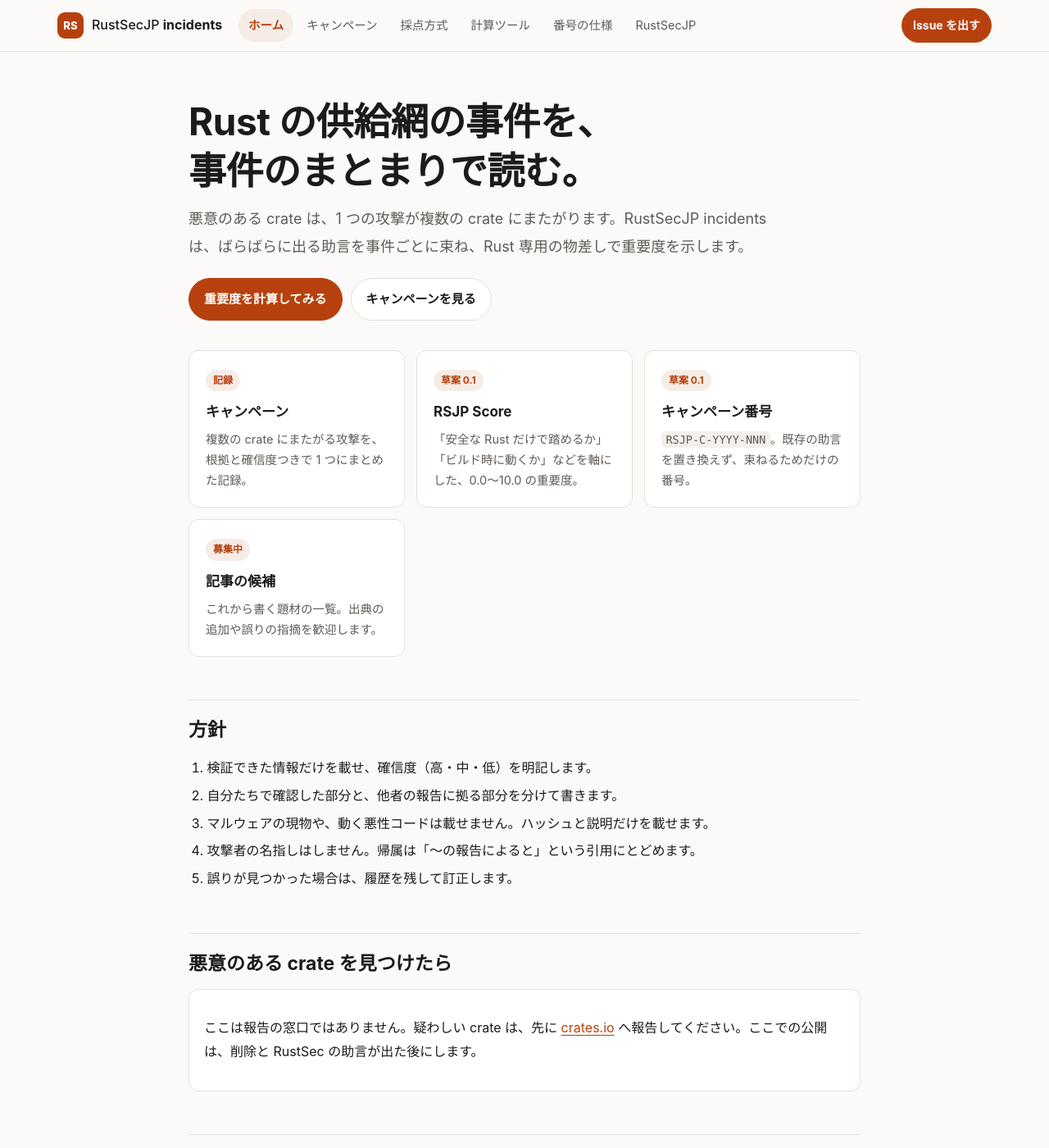
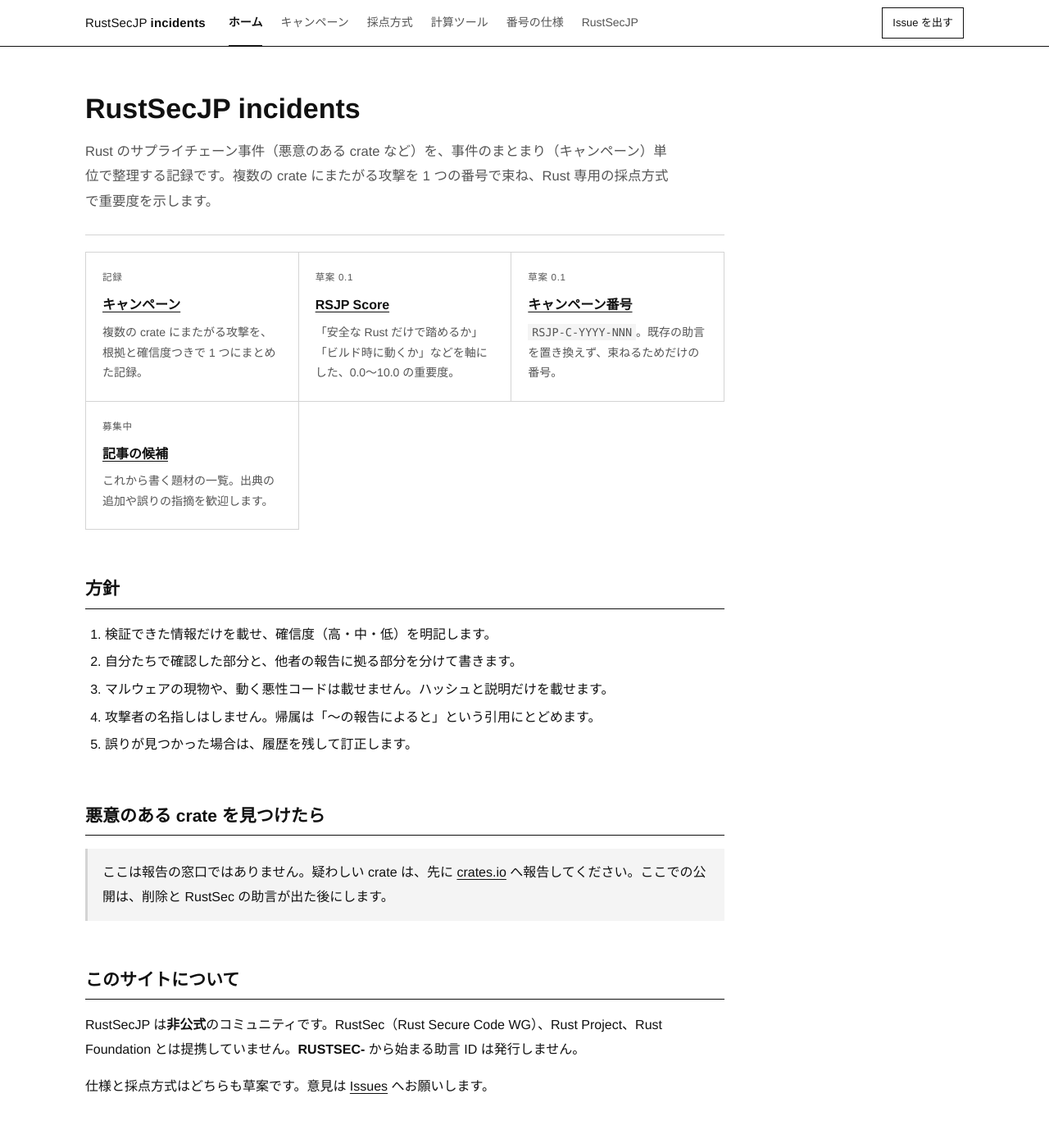
Before and after one commit to RustSecJP/incidents, a Jekyll site: the page built from index.md, in a window 1280 px wide and 1400 px high. Shown: the whole window at 82% size. Built offline with Jekyll 4.4.1, drawn with Linux system fonts in a browser that asks for light colours.

Commit message:
配色を白黒にし、体裁を簡素にする

```diff
--- a/assets/site.css
+++ b/assets/site.css
@@ -1,84 +1,126 @@
-:root{--bg:#fbfaf8;--panel:#fff;--ink:#1d1b19;--sub:#5f5a55;--line:#e6e1da;--acc:#b7410e;--acc-ink:#fff;--soft:#f6ece6;--code:#f3f0eb;--r:12px}
-@media(prefers-color-scheme:dark){:root{--bg:#161412;--panel:#1f1c19;--ink:#f1ede8;--sub:#b0a89f;--line:#35302b;--acc:#ff8a57;--acc-ink:#1a1210;--soft:#2b211c;--code:#2a2622}}
+:root{--bg:#fff;--panel:#fff;--ink:#111;--sub:#555;--line:#d4d4d4;--rule:#111;--soft:#f4f4f4;--code:#f4f4f4;--acc:#111;--acc-ink:#fff}
+@media(prefers-color-scheme:dark){:root{--bg:#0e0e0e;--panel:#0e0e0e;--ink:#f2f2f2;--sub:#a6a6a6;--line:#3a3a3a;--rule:#f2f2f2;--soft:#1c1c1c;--code:#1c1c1c;--acc:#f2f2f2;--acc-ink:#0e0e0e}}
 *{box-sizing:border-box}
-html{scroll-behavior:smooth;scroll-padding-top:84px}
-body{margin:0;background:var(--bg);color:var(--ink);font:16px/1.85 -apple-system,BlinkMacSystemFont,"Hiragino Sans","Noto Sans JP","Yu Gothic UI",Meiryo,sans-serif;-webkit-font-smoothing:antialiased}
-a{color:var(--acc);text-underline-offset:3px}
-a:focus-visible,button:focus-visible,select:focus-visible{outline:3px solid var(--acc);outline-offset:2px;border-radius:6px}
-.skip{position:absolute;left:-999px}.skip:focus{left:12px;top:12px;background:var(--panel);padding:8px 12px;z-index:9}
-.top{position:sticky;top:0;z-index:5;background:color-mix(in srgb,var(--bg) 88%,transparent);backdrop-filter:blur(10px);border-bottom:1px solid var(--line)}
-.top-in{max-width:1180px;margin:0 auto;padding:10px 20px;display:flex;align-items:center;gap:20px}
-.brand{display:flex;align-items:center;gap:10px;color:var(--ink);text-decoration:none;font-weight:500;white-space:nowrap}
+html{scroll-behavior:smooth;scroll-padding-top:76px}
+body{margin:0;background:var(--bg);color:var(--ink);font:16px/1.85 "Helvetica Neue",Arial,"Hiragino Kaku Gothic ProN","Hiragino Sans","Noto Sans JP","Yu Gothic",Meiryo,sans-serif;-webkit-font-smoothing:antialiased}
+a{color:var(--ink);text-decoration:underline;text-decoration-thickness:1px;text-underline-offset:3px}
+a:hover{text-decoration-thickness:2px}
+a:focus-visible,button:focus-visible,select:focus-visible,summary:focus-visible{outline:2px solid var(--ink);outline-offset:2px}
+.skip{position:absolute;left:-999px}.skip:focus{left:12px;top:12px;background:var(--bg);padding:8px 12px;z-index:9;border:1px solid var(--rule)}
+/* ヘッダー */
+.top{position:sticky;top:0;z-index:5;background:var(--bg);border-bottom:1px solid var(--rule)}
+.top-in{max-width:1120px;margin:0 auto;padding:0 24px;min-height:56px;display:flex;align-items:center;gap:28px}
+.brand{display:flex;align-items:baseline;gap:8px;color:var(--ink);text-decoration:none;font-size:15px;white-space:nowrap;letter-spacing:.01em}
 .brand b{font-weight:700}
-.brand-mark{display:grid;place-items:center;width:32px;height:32px;border-radius:9px;background:var(--acc);color:var(--acc-ink);font-weight:800;font-size:13px;letter-spacing:.02em}
-.nav{display:flex;gap:4px;flex:1;overflow-x:auto;scrollbar-width:none}
+.brand-mark{display:none}
+.nav{display:flex;gap:22px;flex:1;overflow-x:auto;scrollbar-width:none;align-self:stretch}
 .nav::-webkit-scrollbar{display:none}
-.nav a{padding:7px 12px;border-radius:999px;color:var(--sub);text-decoration:none;font-size:14.5px;white-space:nowrap}
-.nav a:hover{background:var(--soft);color:var(--ink)}
-.nav a[aria-current]{background:var(--soft);color:var(--acc);font-weight:700}
-.gh{padding:8px 14px;border-radius:999px;background:var(--acc);color:var(--acc-ink);text-decoration:none;font-size:14px;font-weight:700;white-space:nowrap}
-.wrap{max-width:1180px;margin:0 auto;padding:36px 20px 64px;display:grid;grid-template-columns:minmax(0,1fr);gap:48px}
-.wrap.has-toc{grid-template-columns:minmax(0,1fr) 220px}
-.doc{max-width:820px;width:100%;margin:0 auto}
-.wrap.wide .doc{max-width:1040px}
-.doc h1{font-size:clamp(28px,4vw,38px);line-height:1.3;margin:0 0 16px;letter-spacing:-.01em}
-.doc h2{font-size:23px;line-height:1.4;margin:52px 0 14px;padding-top:20px;border-top:1px solid var(--line)}
-.doc h3{font-size:18px;margin:32px 0 10px}
-.doc p,.doc li{color:var(--ink)}
-.doc ul,.doc ol{padding-left:1.4em}
+.nav a{display:flex;align-items:center;color:var(--sub);text-decoration:none;font-size:14px;white-space:nowrap;border-bottom:2px solid transparent;margin-bottom:-1px}
+.nav a:hover{color:var(--ink)}
+.nav a[aria-current]{color:var(--ink);font-weight:700;border-bottom-color:var(--rule)}
+.gh,.lang{padding:6px 12px;border:1px solid var(--rule);color:var(--ink);text-decoration:none;font-size:13px;white-space:nowrap;background:var(--bg)}
+.gh:hover,.lang:hover{background:var(--ink);color:var(--bg)}
+/* 本文 */
+.wrap{max-width:1120px;margin:0 auto;padding:44px 24px 72px;display:grid;grid-template-columns:minmax(0,1fr);gap:56px}
+.wrap.has-toc{grid-template-columns:minmax(0,1fr) 210px}
+.doc{max-width:780px;width:100%}
+.wrap.wide .doc{max-width:1072px}
+.doc h1{font-size:30px;line-height:1.4;margin:0 0 20px;font-weight:700;letter-spacing:0}
+.doc h2{font-size:21px;line-height:1.5;margin:56px 0 16px;padding-bottom:8px;border-bottom:1px solid var(--rule);font-weight:700}
+.doc h3{font-size:17px;margin:34px 0 10px;font-weight:700}
+.doc h4{font-size:15px;margin:26px 0 8px;font-weight:700}
+.doc ul,.doc ol{padding-left:1.5em}
 .doc li{margin:4px 0}
-.doc code{background:var(--code);padding:.15em .4em;border-radius:6px;font:13.5px/1.6 ui-monospace,SFMono-Regular,Menlo,monospace}
-.doc pre{background:var(--code);padding:16px 18px;border-radius:var(--r);overflow-x:auto;line-height:1.6}
+.doc code{background:var(--code);padding:.12em .36em;font:13.5px/1.6 ui-monospace,SFMono-Regular,Menlo,Consolas,monospace}
+.doc pre{background:var(--code);padding:16px 18px;overflow-x:auto;line-height:1.6;border-left:2px solid var(--rule)}
 .doc pre code{background:none;padding:0}
-.doc blockquote{margin:20px 0;padding:14px 18px;background:var(--soft);border-left:4px solid var(--acc);border-radius:0 var(--r) var(--r) 0}
+.doc blockquote{margin:20px 0;padding:12px 18px;border:1px solid var(--line);border-left:3px solid var(--rule);background:var(--bg)}
 .doc blockquote p{margin:0}
 .doc table{display:block;overflow-x:auto;border-collapse:collapse;width:100%;margin:18px 0;font-size:14.5px}
-.doc th,.doc td{padding:10px 14px;border-bottom:1px solid var(--line);text-align:left;vertical-align:top}
-.doc th{background:var(--soft);font-weight:700;white-space:nowrap}
-.doc tr:hover td{background:color-mix(in srgb,var(--soft) 45%,transparent)}
-.edit{margin-top:56px;font-size:14px}
-.toc{position:sticky;top:84px;align-self:start;font-size:14px;max-height:calc(100vh - 110px);overflow:auto}
-.toc p{margin:0 0 8px;font-weight:700;color:var(--sub);font-size:12.5px}
+.doc th,.doc td{padding:9px 14px;border-bottom:1px solid var(--line);text-align:left;vertical-align:top}
+.doc th{border-bottom:1px solid var(--rule);border-top:2px solid var(--rule);font-weight:700;white-space:nowrap}
+.doc img{max-width:100%;height:auto}
+.doc .footnotes{margin-top:48px;padding-top:16px;border-top:1px solid var(--line);font-size:14px;color:var(--sub)}
+.edit{margin-top:56px;font-size:13.5px;color:var(--sub)}
+/* 目次 */
+.toc{position:sticky;top:84px;align-self:start;font-size:13.5px;max-height:calc(100vh - 110px);overflow:auto}
+.toc p{margin:0 0 8px;font-weight:700;font-size:12px;letter-spacing:.06em;color:var(--sub)}
 .toc ol{list-style:none;margin:0;padding:0;border-left:1px solid var(--line)}
-.toc a{display:block;padding:5px 12px;margin-left:-1px;border-left:2px solid transparent;color:var(--sub);text-decoration:none;line-height:1.5}
+.toc a{display:block;padding:4px 12px;margin-left:-1px;border-left:2px solid transparent;color:var(--sub);text-decoration:none;line-height:1.5}
 .toc a:hover{color:var(--ink)}
-.toc a.on{color:var(--acc);border-left-color:var(--acc);font-weight:700}
-@media(max-width:1080px){.wrap.has-toc{grid-template-columns:minmax(0,1fr)}.toc{display:none}}
-@media(max-width:720px){.top-in{flex-wrap:wrap;gap:8px 12px}.nav{order:3;flex-basis:100%}.gh{margin-left:auto}.wrap{padding-top:24px}}
-.foot{border-top:1px solid var(--line);padding:28px 20px 40px;text-align:center;color:var(--sub);font-size:14px}
+.toc a.on{color:var(--ink);border-left-color:var(--rule);font-weight:700}
+@media(max-width:1040px){.wrap.has-toc{grid-template-columns:minmax(0,1fr)}.toc{display:none}}
+@media(max-width:720px){.top-in{flex-wrap:wrap;gap:0 16px;padding-top:8px}.nav{order:3;flex-basis:100%;min-height:40px}.gh,.lang{margin-left:auto}.wrap{padding-top:28px}}
+.foot{border-top:1px solid var(--rule);padding:28px 24px 44px;color:var(--sub);font-size:13.5px;max-width:1120px;margin:0 auto}
 .foot p{margin:4px 0}
-/* ホーム */
-.hero{padding:20px 0 8px}
-.hero h1{font-size:clamp(30px,5vw,46px);margin-bottom:12px}
-.hero .lead{font-size:18px;color:var(--sub);max-width:40em;margin:0 0 22px}
-.btns{display:flex;flex-wrap:wrap;gap:10px}
-.btn{display:inline-block;padding:11px 18px;border-radius:999px;border:1px solid var(--line);background:var(--panel);color:var(--ink);text-decoration:none;font-weight:700;font-size:15px}
-.btn.pri{background:var(--acc);border-color:var(--acc);color:var(--acc-ink)}
-.btn:hover{border-color:var(--acc)}
-.cards{display:grid;grid-template-columns:repeat(auto-fit,minmax(230px,1fr));gap:14px;margin:28px 0 8px}
-.card{display:block;padding:20px;border:1px solid var(--line);border-radius:var(--r);background:var(--panel);color:var(--ink);text-decoration:none;transition:border-color .15s,transform .15s}
-.card:hover{border-color:var(--acc);transform:translateY(-2px)}
-.card h3{margin:0 0 6px;font-size:17px}
-.card p{margin:0;color:var(--sub);font-size:14.5px;line-height:1.7}
-.card .tag{display:inline-block;margin-bottom:10px;padding:2px 9px;border-radius:999px;background:var(--soft);color:var(--acc);font-size:12px;font-weight:700}
-.note{padding:16px 18px;border:1px solid var(--line);border-radius:var(--r);background:var(--panel)}
-.empty{padding:28px;border:1px dashed var(--line);border-radius:var(--r);text-align:center;color:var(--sub)}
+/* トップ */
+.hero{padding:8px 0 4px;border-bottom:1px solid var(--line);margin-bottom:8px}
+.hero h1{font-size:34px;margin-bottom:12px}
+.hero .lead{font-size:16.5px;color:var(--sub);max-width:44em;margin:0 0 22px}
+.badge-un{display:inline-block;margin-bottom:14px;padding:2px 8px;border:1px solid var(--rule);font-size:12px;letter-spacing:.04em}
+.btns{display:flex;flex-wrap:wrap;gap:10px;margin-bottom:28px}
+.btn{display:inline-block;padding:9px 18px;border:1px solid var(--rule);background:var(--bg);color:var(--ink);text-decoration:none;font-size:14.5px}
+.btn.pri{background:var(--ink);color:var(--bg)}
+.btn:hover{background:var(--ink);color:var(--bg)}
+.btn.pri:hover{background:var(--bg);color:var(--ink)}
+.cards{display:grid;grid-template-columns:repeat(auto-fit,minmax(240px,1fr));gap:0;margin:20px 0 8px;border-top:1px solid var(--line);border-left:1px solid var(--line)}
+.card{display:block;padding:20px 20px 22px;border-right:1px solid var(--line);border-bottom:1px solid var(--line);background:var(--bg);color:var(--ink);text-decoration:none}
+.card:hover{background:var(--soft)}
+.card h3{margin:0 0 6px;font-size:16px;font-weight:700;text-decoration:underline;text-decoration-thickness:1px;text-underline-offset:3px}
+.card p{margin:0;color:var(--sub);font-size:14px;line-height:1.75}
+.card .tag{display:block;margin-bottom:8px;font-size:11.5px;letter-spacing:.06em;color:var(--sub)}
+.card .orig{display:block;margin-top:8px;font-size:12.5px;color:var(--sub)}
+.note{padding:14px 18px;border:1px solid var(--line);border-left:3px solid var(--rule)}
+.note>:first-child{margin-top:0}.note>:last-child{margin-bottom:0}
+.empty{padding:26px;border:1px solid var(--line);color:var(--sub)}
+.empty>:first-child{margin-top:0}.empty>:last-child{margin-bottom:0}
+.sec-h{display:flex;align-items:baseline;justify-content:space-between;gap:12px;flex-wrap:wrap}
 /* 計算ツール */
-.calc{display:grid;grid-template-columns:minmax(0,1fr) 320px;gap:24px;align-items:start;margin-top:20px}
+.calc{display:grid;grid-template-columns:minmax(0,1fr) 320px;gap:32px;align-items:start;margin-top:24px}
 @media(max-width:860px){.calc{grid-template-columns:1fr}.result{position:static!important;order:-1}}
-.axes{display:grid;gap:12px}
-.axis{padding:14px 16px;border:1px solid var(--line);border-radius:var(--r);background:var(--panel)}
-.axis label{display:flex;justify-content:space-between;gap:8px;font-weight:700;font-size:15px;margin-bottom:8px}
-.axis label span{color:var(--sub);font:12.5px ui-monospace,Menlo,monospace}
-.axis select{width:100%;padding:10px 12px;border:1px solid var(--line);border-radius:9px;background:var(--bg);color:var(--ink);font:inherit;font-size:15px}
-.grp{margin:22px 0 2px;font-size:13px;font-weight:700;color:var(--sub)}
+.axes{display:grid;gap:0}
+.axis{padding:12px 0;border-bottom:1px solid var(--line)}
+.axis label{display:flex;justify-content:space-between;gap:8px;font-weight:700;font-size:14.5px;margin-bottom:6px}
+.axis label span{color:var(--sub);font:12.5px ui-monospace,Menlo,monospace;font-weight:400}
+.axis select{width:100%;padding:8px 10px;border:1px solid var(--rule);border-radius:0;background:var(--bg);color:var(--ink);font:inherit;font-size:14.5px}
+.grp{margin:26px 0 0;padding-bottom:6px;border-bottom:1px solid var(--rule);font-size:12px;font-weight:700;letter-spacing:.06em;color:var(--sub)}
 .grp:first-child{margin-top:0}
-.result{position:sticky;top:84px;padding:22px;border:1px solid var(--line);border-radius:var(--r);background:var(--panel)}
-.score{font-size:64px;font-weight:800;line-height:1;letter-spacing:-.03em}
-.band{display:inline-block;margin:10px 0 14px;padding:4px 12px;border-radius:999px;font-weight:700;font-size:14px;background:var(--soft);color:var(--acc)}
-.band[data-b="緊急"]{background:#b3261e;color:#fff}.band[data-b="高"]{background:#c8530a;color:#fff}.band[data-b="中"]{background:#8a6d00;color:#fff}.band[data-b="低"]{background:#3d6b4f;color:#fff}
-.vec{display:block;word-break:break-all;background:var(--code);padding:10px 12px;border-radius:9px;font:12.5px/1.6 ui-monospace,Menlo,monospace}
-.result button{margin-top:10px;width:100%;padding:10px;border-radius:9px;border:1px solid var(--line);background:var(--bg);color:var(--ink);font:inherit;font-weight:700;cursor:pointer}
-.result button:hover{border-color:var(--acc)}
-.steps{margin:14px 0 0;font-size:13px;color:var(--sub);line-height:1.7}
-@media(prefers-reduced-motion:reduce){html{scroll-behavior:auto}.card{transition:none}}
+.result{position:sticky;top:84px;padding:22px;border:1px solid var(--rule)}
+.score{font-size:60px;font-weight:700;line-height:1;letter-spacing:-.02em;font-variant-numeric:tabular-nums}
+.band{display:inline-block;margin:12px 0 14px;padding:2px 10px;border:1px solid var(--rule);font-weight:700;font-size:13.5px}
+.band[data-b="緊急"],.band[data-b="高"]{background:var(--ink);color:var(--bg)}
+.vec{display:block;word-break:break-all;background:var(--code);padding:10px 12px;font:12.5px/1.6 ui-monospace,Menlo,monospace}
+.result button{margin-top:10px;width:100%;padding:9px;border:1px solid var(--rule);border-radius:0;background:var(--bg);color:var(--ink);font:inherit;font-size:14px;cursor:pointer}
+.result button:hover{background:var(--ink);color:var(--bg)}
+.steps{margin:14px 0 0;font-size:12.5px;color:var(--sub);line-height:1.7}
+/* 翻訳 */
+.chapters{margin:0 0 32px;border:1px solid var(--line)}
+.chapters summary{display:flex;flex-wrap:wrap;gap:4px 12px;align-items:baseline;padding:10px 16px;cursor:pointer;font-size:13.5px;color:var(--sub)}
+.chapters summary b{color:var(--ink);font-size:14.5px}
+.chapters ol{margin:0;padding:8px 16px 14px 38px;columns:2;column-gap:28px;font-size:14px;border-top:1px solid var(--line)}
+.chapters li{break-inside:avoid}
+.chapters a[aria-current]{font-weight:700;text-decoration:none}
+@media(max-width:640px){.chapters ol{columns:1}}
+.pager{display:grid;grid-template-columns:1fr 1fr;gap:0;margin-top:56px;border:1px solid var(--line)}
+.pg{display:block;padding:14px 18px;text-decoration:none;color:var(--ink);font-weight:700;font-size:14.5px}
+.pg span{display:block;font-size:12px;font-weight:400;color:var(--sub)}
+.pg.next{text-align:right;grid-column:2;border-left:1px solid var(--line)}
+.pg:hover{background:var(--soft)}
+.credit{margin-top:28px;padding:14px 18px;border:1px solid var(--line);font-size:13px;line-height:1.75;color:var(--sub)}
+.credit b{color:var(--ink)}
+.credit p{margin:0 0 6px}.credit p:last-child{margin:0}
+.reco,.warning,.important,.example,.examplereco,.definition{margin:22px 0;padding:14px 18px;border:1px solid var(--line)}
+.reco{border-left:4px solid var(--rule)}
+.reco[type="Recommendation"]{border-left:4px double var(--rule)}
+.reco>.reco-h{display:flex;flex-wrap:wrap;gap:6px 10px;align-items:baseline;margin:0 0 8px;font-weight:700}
+.reco>.reco-h .kind{padding:0 8px;background:var(--ink);color:var(--bg);font-size:12.5px}
+.reco[type="Recommendation"]>.reco-h .kind{background:var(--bg);color:var(--ink);border:1px solid var(--rule)}
+.reco>.reco-h .rid{font:12.5px ui-monospace,Menlo,monospace;color:var(--sub);font-weight:400}
+.doc div.note{background:var(--soft);border:0;border-left:3px solid var(--line)}
+.warning,.important{border-left:4px solid var(--rule);background:var(--soft)}
+.reco>:last-child,.warning>:last-child,.important>:last-child,.example>:last-child,.examplereco>:last-child,.definition>:last-child{margin-bottom:0}
+.reco>p:first-of-type,.warning>p:first-child,.important>:first-child,.example>:first-child,.examplereco>:first-child,.definition>:first-child{margin-top:0}
+.codetag{display:inline-block;margin:14px 0 -6px;padding:0 8px;font-size:12px;font-weight:700;border:1px solid var(--rule)}
+.codetag.bad,.codetag.ub{background:var(--ink);color:var(--bg)}
+@media(prefers-reduced-motion:reduce){html{scroll-behavior:auto}}
+@media print{.top,.toc,.foot,.pager,.chapters,.edit{display:none}.wrap{display:block;padding:0}}
--- a/index.md
+++ b/index.md
@@ -2,12 +2,8 @@
 title: ホーム
 ---
 <div class="hero" data-no-toc markdown="0">
-  <h1>Rust の供給網の事件を、<br>事件のまとまりで読む。</h1>
-  <p class="lead">悪意のある crate は、1 つの攻撃が複数の crate にまたがります。RustSecJP incidents は、ばらばらに出る助言を事件ごとに束ね、Rust 専用の物差しで重要度を示します。</p>
-  <div class="btns">
-    <a class="btn pri" href="{{ '/calculator/' | relative_url }}">重要度を計算してみる</a>
-    <a class="btn" href="{{ '/campaigns/' | relative_url }}">キャンペーンを見る</a>
-  </div>
+  <h1>RustSecJP incidents</h1>
+  <p class="lead">Rust のサプライチェーン事件（悪意のある crate など）を、事件のまとまり（キャンペーン）単位で整理する記録です。複数の crate にまたがる攻撃を 1 つの番号で束ね、Rust 専用の採点方式で重要度を示します。</p>
 </div>
 
 <div class="cards" markdown="0">
```
